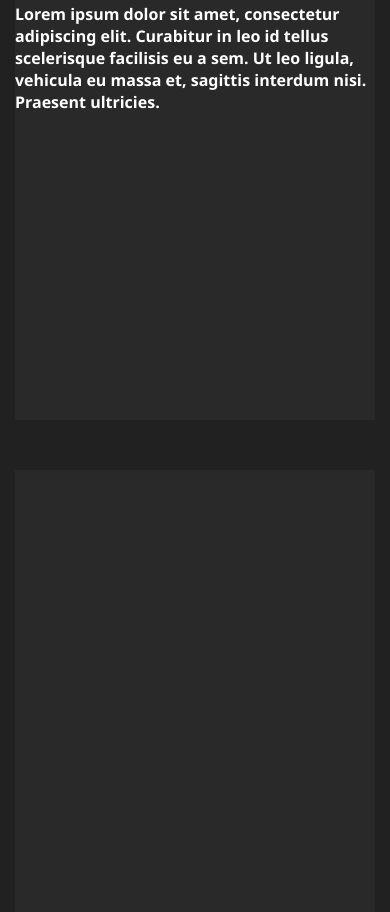
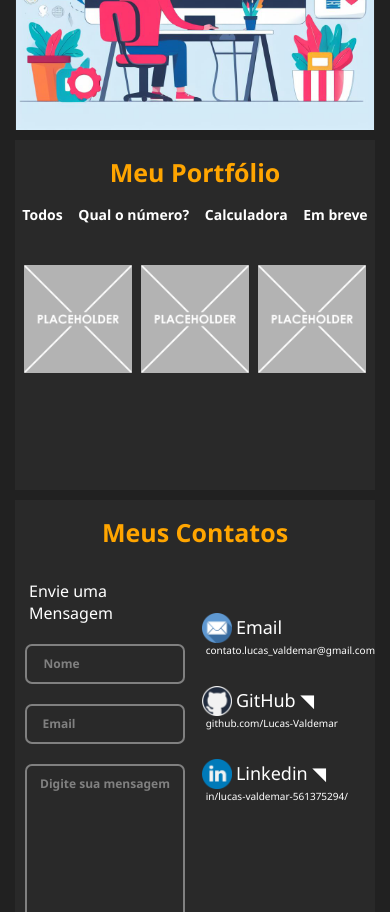
Before and after one commit to Lucas-Valdemar/Lucas-Valdemar.github.io, a plain HTML site: page index.html in a window 390 px wide. Shown: the part 1088-2000 px from the top of the page. Drawn offline with Linux system fonts and the light colour scheme.

```diff
--- /dev/null
+++ b/Css/3sobre.css
@@ -0,0 +1,39 @@
+#sectionAbout {
+  margin: 10px auto;
+  height: fit-content;
+  width: 360px;
+  background-color: #292929;
+}
+#aboutItem1 {
+}
+
+#aboutItem2 {
+  text-align: center;
+  font-weight: bold;
+  color: white;
+  font-size: 24px;
+  margin: 0 auto;
+}
+#devText {
+  text-align: center;
+  font-weight: bold;
+  color: white;
+  font-size: 20px;
+  margin: 0 auto;
+}
+#aboutItem3 {
+  width: 340px;
+  color: white;
+  margin: 0 auto;
+  font-weight: lighter;
+  word-break: break-word;
+  padding-top: 20px;
+}
+
+#aboutItem4 {
+  position: relative;
+  display: block;
+  margin: 0 auto;
+  width: 358px;
+  padding-top: 20px;
+}
--- /dev/null
+++ b/Css/4portfolio.css
@@ -0,0 +1,44 @@
+#sectionPortfolio {
+  background-color: #292929;
+  display: block;
+  height: 350px;
+  width: 360px;
+  margin: 10px auto;
+}
+
+#portfolioItem2 {
+}
+#portfolioItem3,
+#portfolioItem4,
+#portfolioItem5 {
+  width: 108px;
+}
+.portNavigation {
+  list-style-type: none;
+  color: white;
+  font-size: 14px;
+  padding: 0;
+  margin: 0;
+  margin-bottom: 40px;
+}
+.portImages {
+  display: flex;
+  align-items: center;
+  justify-content: space-evenly;
+}
+.portNavItem {
+  display: inline-block;
+  padding: 0px;
+}
+#portNavItem1,
+#portNavItem2,
+#portNavItem3,
+#portNavItem4,
+#portNavItem5 {
+  background: none;
+  color: inherit;
+  border: none;
+  font: inherit;
+  cursor: pointer;
+  outline: inherit;
+}
--- /dev/null
+++ b/Css/5contatos.css
@@ -0,0 +1,183 @@
+*,
+*::before,
+*::after {
+  box-sizing: border-box;
+}
+
+#sectionContact {
+  background-color: #292929;
+  display: block;
+  height: 550px;
+  width: 360px;
+  margin: 10px auto;
+}
+.contactGrid {
+  display: grid;
+  grid-template-areas: "contactItem2 contactRS";
+}
+
+#contactItem2 {
+  padding-left: 10px;
+  grid-area: contactItem2;
+}
+
+.contactRS {
+  grid-area: contactRS;
+  padding-top: 20px;
+  padding-left: 10px;
+}
+
+#contactItem3 img,
+#contactItem4 img,
+#contactItem5 img {
+  display: inline-block;
+  width: 30px;
+  margin: 0 auto;
+}
+#contactItem3,
+#contactItem4,
+#contactItem5 {
+  height: fit-content;
+  padding-top: 20px;
+}
+#emailItem,
+#gitItem {
+  display: inline-block;
+  font-weight: lighter;
+}
+.contactp1 {
+  margin: 0;
+  color: white;
+  font-size: 18px;
+  text-decoration: none;
+  display: inline-block;
+}
+.contactp2 {
+  margin: 0;
+  color: white;
+  font-size: 10px;
+  font-weight: lighter;
+  display: block;
+  padding-left: 4px;
+  padding-top: 4px;
+  text-decoration: none;
+}
+
+#linkedinItem {
+  font-weight: lighter;
+}
+
+.iconAndLink {
+  display: inline-block;
+}
+.icon {
+  position: relative;
+  top: 9px;
+}
+.link {
+  height: 30px;
+  position: relative;
+}
+
+/* Formulário style */
+#field2 span {
+  width: 40px;
+  height: 19px;
+}
+#field3 textarea {
+  height: 168px;
+  word-wrap: break-word;
+  word-break: break-all;
+}
+#field3 span {
+  width: 132px;
+}
+.formContact {
+  display: block;
+}
+.custom-field {
+  font-size: 12px;
+  position: relative;
+  transition: top 0.3s ease, color 0.3s ease, font-size 0.3s ease,
+    background-color 0.3s ease;
+}
+.custom-field input {
+  margin-top: 20px;
+  margin-bottom: 20px;
+  border: 2px solid gray;
+  -webkit-appearance: none;
+  -ms-appearance: none;
+  -moz-appearance: none;
+  appearance: none;
+  background: #292929;
+  padding: 12px;
+  border-radius: 7px;
+  width: 160px;
+  font-size: 12px;
+  height: 40px;
+  outline: none;
+  color: white;
+}
+.custom-field input:valid + .placeholder,
+.custom-field input:focus + .placeholder {
+  top: -8px;
+  font-size: 11px;
+  color: gray;
+  text-align: center;
+  background-color: #292929;
+}
+.custom-field textarea {
+  margin-top: 20px;
+  margin-bottom: 20px;
+  border: 2px solid gray;
+  -webkit-appearance: none;
+  -ms-appearance: none;
+  -moz-appearance: none;
+  appearance: none;
+  background: #292929;
+  padding: 12px;
+  border-radius: 7px;
+  width: 160px;
+  font-size: 12px;
+  outline: none;
+  color: white;
+}
+.custom-field textarea:valid + .placeholder,
+.custom-field textarea:focus + .placeholder {
+  top: -8px;
+  font-size: 11px;
+  color: gray;
+  text-align: center;
+  background-color: #292929;
+}
+.placeholder {
+  position: absolute;
+  left: 14px;
+  top: 11px;
+  color: gray;
+  overflow: hidden;
+  white-space: nowrap;
+  text-overflow: ellipsis;
+  height: 20px;
+  width: 45px;
+  text-align: center;
+  font-size: 12px;
+  transition: top 0.3s ease, color 0.3s ease, font-size 0.3s ease, left 3s ease,
+    background-color 0.3s ease;
+}
+
+#contactItem2 button {
+  margin-left: 10px;
+  width: 70px;
+  height: 30px;
+  border-radius: 10px;
+  border: none;
+  color: white;
+  background: gray;
+}
+
+#contactItem2Message {
+  color: white;
+  font-weight: lighter;
+  padding-left: 4px;
+}
--- /dev/null
+++ b/Css/style.css
@@ -0,0 +1,27 @@
+@import url("/css/1header.css");
+@import url("/css/2Inicio.css");
+@import url("/css/3sobre.css");
+@import url("/css/4portfolio.css");
+@import url("/css/5contatos.css");
+
+body {
+  background-color: #212121;
+  font-family: "Segoe UI", sans-serif;
+  font-weight: bold;
+}
+nav {
+  display: inline-block;
+  display: flex;
+  align-items: center;
+  justify-content: center;
+}
+h2 {
+  color: orange;
+  text-align: center;
+  font-size: 25px;
+  padding: 15px;
+  margin: 0 auto;
+}
+a {
+  text-decoration: none;
+}
--- a/index.html
+++ b/index.html
@@ -5,46 +5,195 @@
     <meta name="viewport" content="width=device-width, initial-scale=1.0" />
     <title>Meu Site</title>
     <script src="scripts.js" defer></script>
-    <link rel="stylesheet" href="style.css" />
+    <link rel="stylesheet" href="css/style.css" />
   </head>
   <body>
     <header>
-      <h2>teste</h2>
+      <h1 id="VALDEV">VALDEV</h1>
       <nav>
-        <ul class="navegação">
-          <li class="itemnavegação">Home</li>
-          <li class="itemnavegação">About</li>
-          <li class="itemnavegação">Resume</li>
-          <li class="itemnavegação">Portfolio</li>
-          <li class="itemnavegação">Contact</li>
+        <ul class="navigation">
+          <li class="navItem">
+            <a id="navItem2" href="#sectionHome">Início</a>
+          </li>
+          <li class="navItem">
+            <a id="navItem3" href="#sectionAbout">Sobre Mim</a>
+          </li>
+          <li class="navItem">
+            <a id="navItem4" href="#sectionPortfolio">Portfólio</a>
+          </li>
+          <li class="navItem">
+            <a id="navItem5" href="#sectionContact">Contatos</a>
+          </li>
         </ul>
       </nav>
     </header>
-    <div class="blocos" id="b1">
-      <p class="whitenormal">LOREM IPSUM DOLOR SIT AMET</p>
-      <img
-        class="ph1"
-        src="img/placeholder-1024x1024.png"
-        alt="placeholder-1024x1024"
-      />
-      <p class="orangebold">Lorem ipsum.</p>
-      <button class="contact">Contact Me</button>
+    <div id="sectionHome">
+      <p id="homeItem1">Lucas Valdemar</p>
+      <p id="homeItem2">FRONTEND DEV</p>
+      <a href="#sectionContact" id="homeItem3">CONTATOS</a>
+      <img src="imgs/char cartoon.png" alt="cartoon" id="homeItem4" />
     </div>
 
-    <div class="blocos" id="b2">
-      <p class="orangenormal">About Me</p>
-      <div class="whitebold">I am a Graphic Designer</div>
-      <p class="whitenormal">
-        Lorem ipsum dolor sit amet, consectetur adipiscing elit. Curabitur in
-        leo id tellus scelerisque facilisis eu a sem. Ut leo ligula, vehicula eu
-        massa et, sagittis interdum nisi. Praesent ultricies.
+    <div id="sectionAbout">
+      <h2 id="aboutItem1">Sobre Mim</h2>
+      <div id="aboutItem2">Desenvolvedor FrontEND</div>
+      <p id="devText">html - css - javascript</p>
+      <p id="aboutItem3">
+        Atualmente estudando pra se tornar um FRONTEND DEV, com foco em React,
+        Typescript e MySQL. No momento conto com projetos em html, css,
+        javascript e consumo básico de API. Em um futuro próximo também terei
+        projetos usando PHP, React, typescript e consumo de API com MySQL.
       </p>
+      <img src="imgs/working.jpg" alt="working" id="aboutItem4" />
     </div>
 
-    <div class="blocos" id="b3"></div>
+    <div id="sectionPortfolio">
+      <h2 id="portfolioItem1">Meu Portfólio</h2>
+      <nav>
+        <ul class="portNavigation" id="portfolioItem2">
+          <li class="portNavItem">
+            <button id="portNavItem1">Todos</button>
+          </li>
+          <li class="portNavItem">
+            <button id="portNavItem2">Qual o número?</button>
+          </li>
+          <li class="portNavItem">
+            <button id="portNavItem3">Calculadora</button>
+          </li>
+          <li class="portNavItem">
+            <button id="portNavItem4">Em breve</button>
+          </li>
+        </ul>
+      </nav>
+      <div class="portImages">
+        <img
+          src="imgs/placeholder-1024x1024.png"
+          alt="placeholder-1024x1024"
+          id="portfolioItem3"
+        />
+        <img
+          src="imgs/placeholder-1024x1024.png"
+          alt="placeholder-1024x1024"
+          id="portfolioItem4"
+        />
+        <img
+          src="imgs/placeholder-1024x1024.png"
+          alt="placeholder-1024x1024"
+          id="portfolioItem5"
+        />
+      </div>
+    </div>
 
-    <div class="blocos" id="b4"></div>
+    <div id="sectionContact">
+      <h2 id="contactItem1">Meus Contatos</h2>
+      <div class="contactGrid">
+        <div id="contactItem2">
+          <p id="contactItem2Message">Envie uma Mensagem</p>
+          <form
+            autocomplete="off"
+            action="https://formsubmit.co/725af28c102f2d833f6b1a64c9878367"
+            method="POST"
+          >
+            <label class="custom-field" id="field1">
+              <input
+                type="text"
+                class="formContact"
+                id="contactName"
+                name="name"
+                required
+              />
+              <span class="placeholder">Nome</span>
+            </label>
+            <label class="custom-field" id="field2">
+              <input
+                type="email"
+                class="formContact"
+                id="contactEmail"
+                name="email"
+                required
+              />
+              <span class="placeholder">Email</span>
+            </label>
+            <label class="custom-field" id="field3">
+              <textarea
+                type="text"
+                class="formContact"
+                id="contactText"
+                name="message"
+                rows="12"
+                required
+              ></textarea>
+              <span class="placeholder">Digite sua mensagem</span>
+            </label>
+            <button type="submit" class="formContact">Enviar</button>
+          </form>
+        </div>
+        <div class="contactRS">
+          <div id="contactItem3">
+            <div id="emailItem">
+              <div class="iconAndLink">
+                <a class="link">
+                  <img class="icon" src="imgs/email.png" alt="emailIcon"
+                /></a>
+              </div>
+              <a class="contactp1">Email</a>
+            </div>
+            <a class="contactp2">contato.lucas_valdemar@gmail.com</a>
+          </div>
+          <div id="contactItem4">
+            <div id="gitItem">
+              <div class="iconAndLink">
+                <a
+                  class="link"
+                  href="https://github.com/Lucas-Valdemar"
+                  target="_blank"
+                >
+                  <img class="icon" src="imgs/git.png" alt="gitIcon"
+                /></a>
+              </div>
 
-    <div class="blocos" id="b5"></div>
+              <a
+                href="https://github.com/Lucas-Valdemar"
+                target="_blank"
+                class="contactp1"
+                >GitHub ◥</a
+              >
+            </div>
+            <a
+              href="https://github.com/Lucas-Valdemar"
+              target="_blank"
+              class="contactp2"
+              >github.com/Lucas-Valdemar</a
+            >
+          </div>
+          <div id="contactItem5">
+            <div id="linkedinItem">
+              <div class="iconAndLink">
+                <a
+                  class="link"
+                  href="https://www.linkedin.com/in/lucas-valdemar-561375294/"
+                  target="_blank"
+                  ><img class="icon" src="imgs/linkedin.png" alt="linkedinIcon"
+                /></a>
+              </div>
+
+              <a
+                href="https://www.linkedin.com/in/lucas-valdemar-561375294/"
+                target="_blank"
+                class="contactp1"
+                >Linkedin ◥</a
+              >
+            </div>
+            <a
+              href="https://www.linkedin.com/in/lucas-valdemar-561375294/"
+              target="_blank"
+              class="contactp2"
+            >
+              in/lucas-valdemar-561375294/
+            </a>
+          </div>
+        </div>
+      </div>
+    </div>
   </body>
 </html>
--- a/style.css
+++ /dev/null
@@ -1,105 +0,0 @@
-header {
-  background-color: #292929;
-  height: 50px;
-  min-width: 360px;
-  width: 90vw;
-  max-width: 1110px;
-  display: block;
-  margin: 0 auto;
-}
-h2 {
-  color: orangered;
-  display: inline-block;
-}
-nav {
-  display: inline-block;
-}
-.navegação {
-  list-style-type: none;
-  color: white;
-  position: sticky;
-  top: 0;
-}
-.itemnavegação {
-  display: inline-block;
-}
-body {
-  background-color: #212121;
-  font-family: "Segoe UI", sans-serif;
-  font-weight: bold;
-}
-.blocos {
-  background-color: #292929;
-}
-#b1,
-#b2,
-#b3,
-#b4,
-#b5 {
-  display: block;
-  margin: 50px auto;
-  min-width: 360px;
-  width: 90vw;
-  max-width: 1110px;
-  height: 80vh;
-}
-.contact {
-  font-family: inherit;
-  font-size: 1em;
-
-  background: -webkit-linear-gradient(
-    top left,
-    orange,
-    orangered,
-    rgb(236, 48, 104)
-  );
-  color: white;
-  border: none;
-  padding: 0;
-  font: inherit;
-  cursor: pointer;
-  outline: inherit;
-  height: 40px;
-  width: 120px;
-}
-
-.whitenormal {
-  display: inline-block;
-  color: white;
-  font-family: "Segoe UI", sans-serif;
-  width: fit-content;
-}
-
-.whitebold {
-  font-weight: bold;
-  color: white;
-  font-size: 50px;
-}
-
-.orangebold {
-  display: block;
-  font-family: "Segoe UI", sans-serif;
-  font-weight: bold;
-  font-size: 50px;
-  background: -webkit-linear-gradient(
-    left,
-    orange,
-    orangered,
-    rgb(236, 48, 104)
-  );
-  -webkit-background-clip: text;
-  -webkit-text-fill-color: transparent;
-  width: fit-content;
-  margin: 0;
-}
-
-.orangenormal {
-  color: orangered;
-}
-
-.ph1 {
-  display: inline-block;
-  margin: 0 auto;
-
-  width: 40vw;
-}
```
Also changed, not shown: Css/1header.css (added, +52 -0 lines), Css/2Inicio.css (added, +61 -0 lines), scripts.js (+9 -0 lines), css breakpoints.txt (added), imgs/char cartoon.png (added), imgs/email.png (added), imgs/git.png (added), imgs/linkedin.png (added), imgs/placeholder-1024x1024.png (renamed from img/placeholder-1024x1024.png), imgs/working.jpg (added), template info.txt (added), 1 other file.
